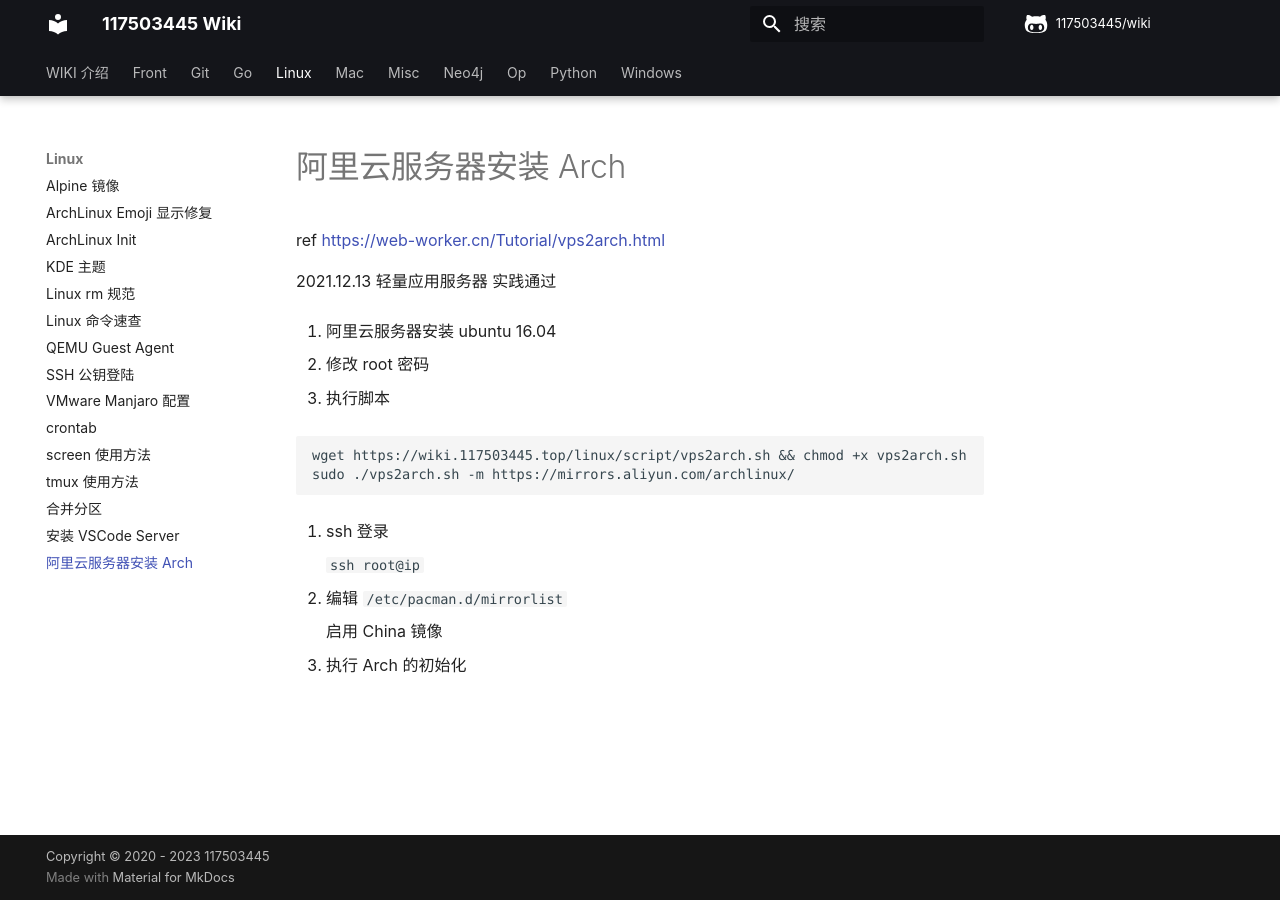
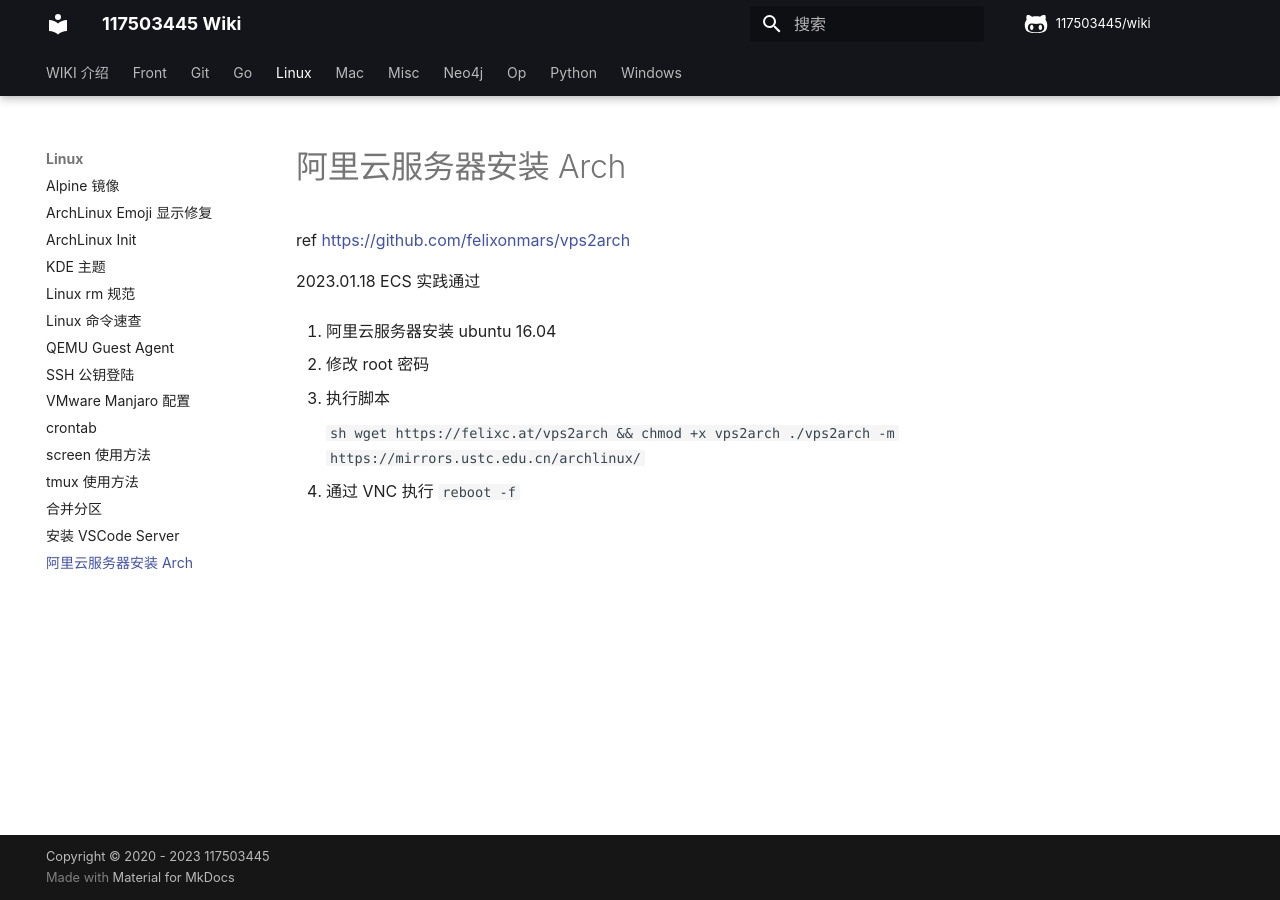
Before and after one commit to 117503445/wiki, an MkDocs documentation site: the page built from docs/linux/阿里云服务器安装 Arch.md, in a window 1280 px wide. Built offline with MkDocs 1.6.1 and Material for MkDocs 9.7.7, drawn with Linux system fonts in a browser that asks for light colours; some web fonts are replaced; comment, search, counter and statistics services are not loaded.

Commit message:
update 阿里云服务器安装 Arch
Signed-off-by: 117503445 <t117503445@gmail.com>

````diff
--- a/docs/linux/阿里云服务器安装 Arch.md
+++ b/docs/linux/阿里云服务器安装 Arch.md
@@ -2,15 +2,15 @@
  * @Author: HaoTian Qi
  * @Date: 2021-12-13 01:40:28
  * @Description:
- * @LastEditTime: 2022-02-19 19:09:41
+ * @LastEditTime: 2023-01-18 23:25:58
  * @LastEditors: HaoTian Qi
 -->
 
 # 阿里云服务器安装 Arch
 
-ref <https://web-worker.cn/Tutorial/vps2arch.html>
+ref <https://github.com/felixonmars/vps2arch>
 
-2021.12.13 轻量应用服务器 实践通过
+2023.01.18 ECS 实践通过
 
 1. 阿里云服务器安装 ubuntu 16.04
 
@@ -18,17 +18,9 @@ ref <https://web-worker.cn/Tutorial/vps2arch.html>
 
 3. 执行脚本
 
-```sh
-wget https://wiki.117503445.top/linux/script/vps2arch.sh && chmod +x vps2arch.sh
-sudo ./vps2arch.sh -m https://mirrors.aliyun.com/archlinux/
-```
+    ```sh
+    wget https://felixc.at/vps2arch && chmod +x vps2arch
+    ./vps2arch -m https://mirrors.ustc.edu.cn/archlinux/
+    ```
 
-4. ssh 登录
-
-    `ssh root@ip`
-
-5. 编辑 `/etc/pacman.d/mirrorlist`
-
-    启用 China 镜像
-
-6. 执行 Arch 的初始化
+4. 通过 VNC 执行 `reboot -f`
````
